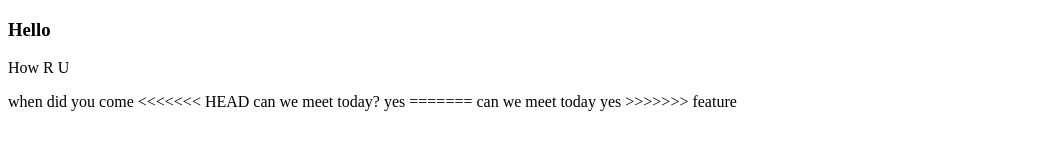
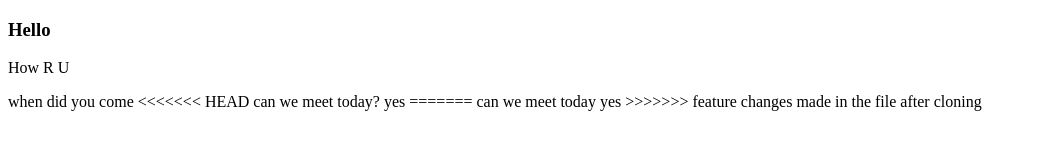
Before and after one commit to advpremnair/datewithgit-sample, a plain HTML site: page index.html in a window 1280 px wide. Shown: the whole page, without its empty margins (0-1037 px from the left). Drawn offline with Linux system fonts and the light colour scheme.

Commit message:
modified

```diff
--- a/index.html
+++ b/index.html
@@ -20,5 +20,7 @@ can we meet today
 yes
 >>>>>>> feature
 
+changes made in the file after cloning
+
 </body>
 </html>
```
